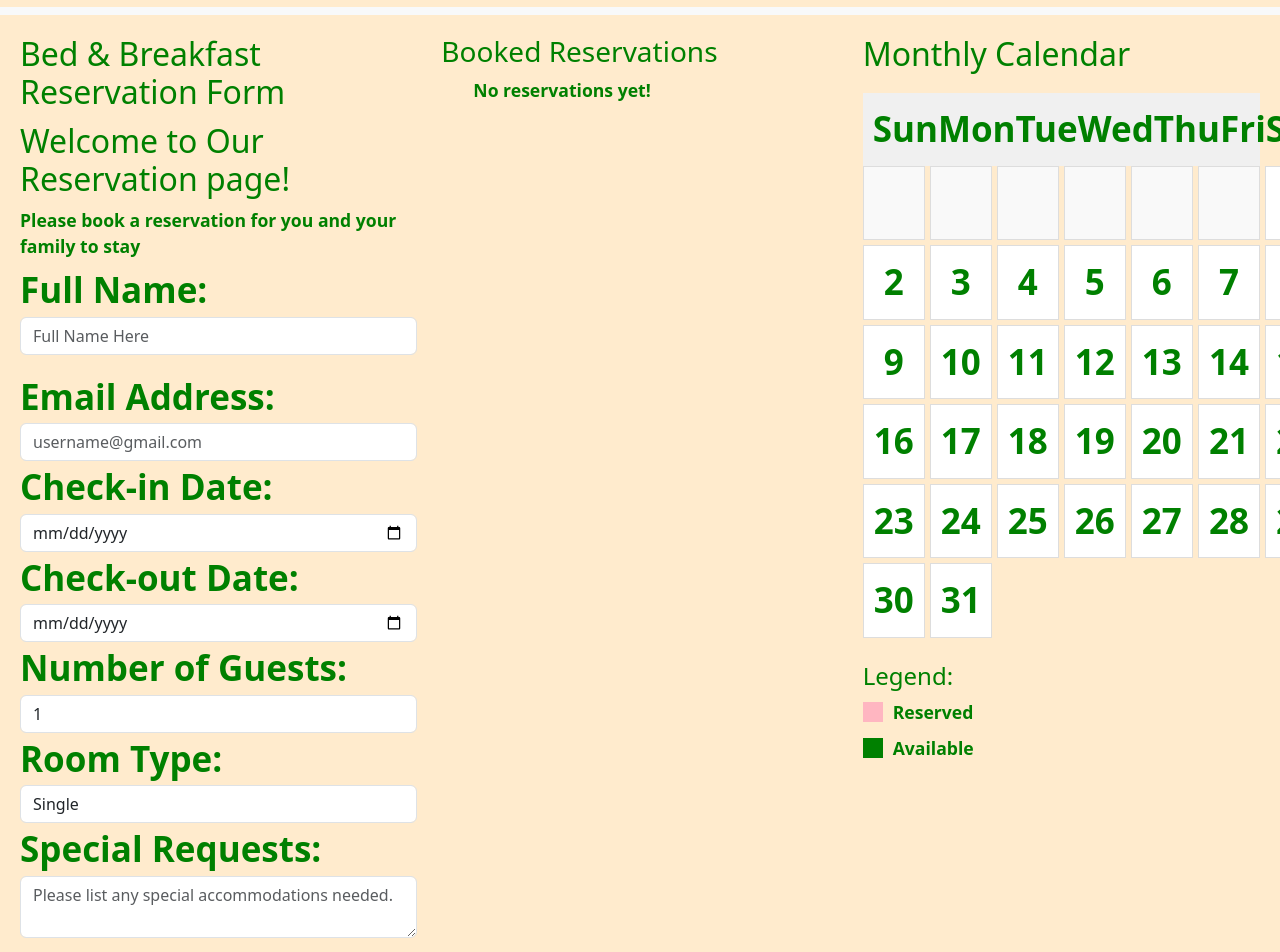
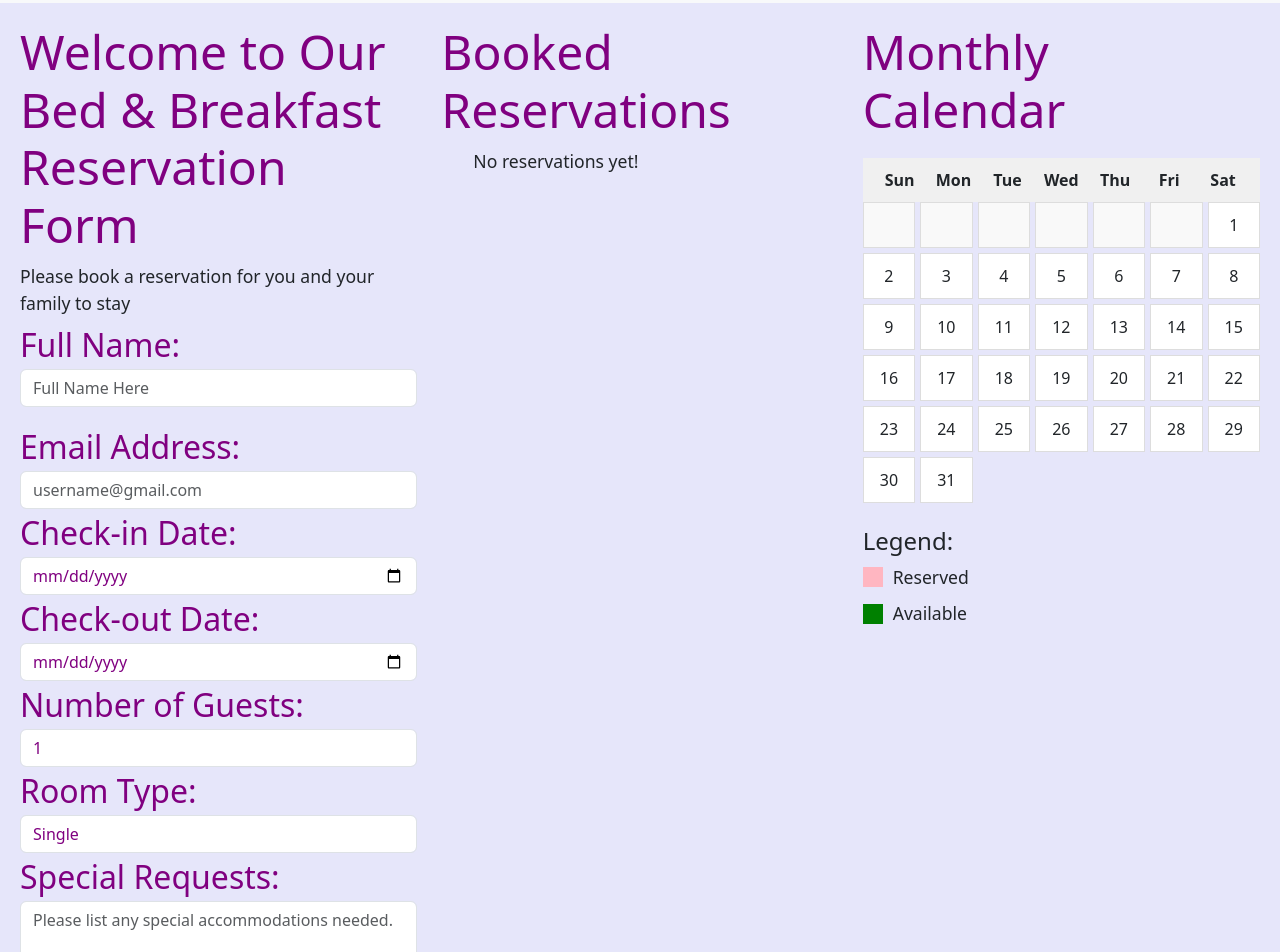
Before and after one commit to CrystalW11/Website-Template, a React (Vite) app in the folder client/: page /reservation in a window 1280 px wide. Shown: the part 180-1132 px from the top of the page. Built offline with nearby package versions, Linux system fonts and the light colour scheme.

Commit message:
updated reservations.jsx

```diff
--- a/client/src/components/Nav.css
+++ b/client/src/components/Nav.css
@@ -1,4 +1,4 @@
-.container-fluid {
+.container-fluid-nav {
      /* border: 1px solid red; */
      /* Optional: Debugging */
      margin: 0 auto;
--- a/client/src/components/Nav.jsx
+++ b/client/src/components/Nav.jsx
@@ -8,7 +8,7 @@ import "./nav.css"; // Ensure this is properly imported
 const NavBar = () => {
   return (
     <nav className="navbar navbar-light bg-light custom-navbar">
-      <div className="container-fluid px-3 d-flex justify-content-between w-100">
+      <div className="container-fluid-nav px-3 d-flex justify-content-between w-100">
         <a className="navbar-brand" href="#">
           <img
             src="/kristens1_logo.png"
--- a/client/src/static/index.css
+++ b/client/src/static/index.css
@@ -5,7 +5,7 @@
      align-items: center;
      width: 100%;
      padding: 20px;
-     background-color: #f4f4f4;
+     background-color: lavender;
      box-sizing: border-box;
      /* Remove min-height to prevent stretching */
      min-height: auto;
@@ -47,14 +47,23 @@
      box-shadow: 0 4px 8px rgba(0, 0, 0, 0.1);
 }
 
-h1 {
+h1,h2,h3 {
      margin-bottom: 10px;
-     font-size: 2rem;
+     font-size: 3rem;
+     font-style: normal;
+     color:purple
 }
 
 p {
      margin: 5px 0;
      font-size: 1.1rem;
+
+}
+
+.font {
+     font-size: xx-large;
+     color: purple;
+
 }
 
 
--- a/client/src/views/Reservation.jsx
+++ b/client/src/views/Reservation.jsx
@@ -208,19 +208,21 @@ const Reservation = () => {
   };
 
   return (
-    <div className="container-fluid centered-content">
+    <div className="container-fluid">
       <div className="row">
         {/* Left Column: Reservation Form */}
         <div className="col-md-4 mb-4">
-          <h1>Bed & Breakfast Reservation Form</h1>
-          <h2>Welcome to Our Reservation page!</h2>
+          <h1>Welcome to Our Bed & Breakfast Reservation Form</h1>
           <p>Please book a reservation for you and your family to stay</p>
           {/* Error message */}
           {error && <div className="alert alert-danger">{error}</div>}
           <form onSubmit={handleSubmit}>
             <div className="form-group mb-3">
-              <label htmlFor="name">Full Name:</label>
+              <label htmlFor="name" className="font">
+                Full Name:
+              </label>
               <input
+                style={{ color: "purple" }}
                 className="form-control"
                 type="text"
                 id="name"
@@ -233,8 +235,11 @@ const Reservation = () => {
             </div>
 
             <div className="form-group">
-              <label htmlFor="email">Email Address:</label>
+              <label htmlFor="email" className="font">
+                Email Address:
+              </label>
               <input
+                style={{ color: "purple" }}
                 className="form-control"
                 type="email"
                 id="email"
@@ -247,8 +252,11 @@ const Reservation = () => {
             </div>
 
             <div className="form-group">
-              <label htmlFor="checkin">Check-in Date:</label>
+              <label htmlFor="checkin" className="font">
+                Check-in Date:
+              </label>
               <input
+                style={{ color: "purple" }}
                 className="form-control"
                 type="date"
                 id="checkin"
@@ -260,8 +268,11 @@ const Reservation = () => {
             </div>
 
             <div className="form-group">
-              <label htmlFor="checkout">Check-out Date:</label>
+              <label htmlFor="checkout" className="font">
+                Check-out Date:
+              </label>
               <input
+                style={{ color: "purple" }}
                 className="form-control"
                 type="date"
                 id="checkout"
@@ -273,8 +284,11 @@ const Reservation = () => {
             </div>
 
             <div className="form-group">
-              <label htmlFor="guests">Number of Guests:</label>
+              <label htmlFor="guests" className="font">
+                Number of Guests:
+              </label>
               <input
+                style={{ color: "purple" }}
                 className="form-control"
                 type="number"
                 id="guests"
@@ -287,23 +301,35 @@ const Reservation = () => {
             </div>
 
             <div className="form-group">
-              <label htmlFor="room">Room Type:</label>
+              <label htmlFor="room" className="font">
+                Room Type:
+              </label>
               <select
+                style={{ color: "purple" }}
                 className="form-control"
                 id="room"
                 name="room"
                 value={reservationData.room}
                 onChange={handleChange}
                 required>
-                <option value="single">Single</option>
-                <option value="double">Double</option>
-                <option value="suite">Suite</option>
+                <option value="single" style={{ color: "purple" }}>
+                  Single
+                </option>
+                <option value="double" style={{ color: "purple" }}>
+                  Double
+                </option>
+                <option value="suite" style={{ color: "purple" }}>
+                  Suite
+                </option>
               </select>
             </div>
 
             <div className="form-group">
-              <label htmlFor="special-requests">Special Requests:</label>
+              <label htmlFor="special-requests" className="font">
+                Special Requests:
+              </label>
               <textarea
+                style={{ color: "purple" }}
                 className="form-control"
                 id="special-requests"
                 name="specialRequests"
@@ -330,21 +356,34 @@ const Reservation = () => {
               reservations.map((reservation, index) => (
                 <li key={index}>
                   <p>
-                    <strong>{reservation.name}</strong> - {reservation.room}{" "}
+                    <strong>{reservation.name}</strong> -{" "}
+                    <span style={{ color: "purple" }}>{reservation.room} </span>
                     room
                     <br />
                     <strong>Check-in:</strong>{" "}
-                    {formatDateTime(reservation.checkin)}
+                    <span style={{ color: "purple" }}>
+                      {formatDateTime(reservation.checkin)}
+                    </span>
                     <br />
                     <strong>Check-out:</strong>{" "}
-                    {formatDateTime(reservation.checkout)}
+                    <span style={{ color: "purple" }}>
+                      {formatDateTime(reservation.checkout)}
+                    </span>
                     <br />
-                    Guests: {reservation.guests}
+                    <strong>Guests:</strong>{" "}
+                    <span style={{ color: "purple" }}>
+                      {reservation.guests}
+                    </span>
                     <br />
-                    Special Requests: {reservation.specialRequests || "None"}
+                    <strong>Special Requests:</strong>{" "}
+                    <span style={{ color: "purple" }}>
+                      {reservation.specialRequests || "None"}
+                    </span>
                     <br />
                     <strong>Reservation made at:</strong>{" "}
-                    {formatDateTime(reservation.createdAt)}
+                    <span style={{ color: "purple" }}>
+                      {formatDateTime(reservation.createdAt)}
+                    </span>
                   </p>
                   <button
                     className="btn btn-warning"
```
Also changed, not shown: 1 other file (tests, documents, lock files or other folders).
